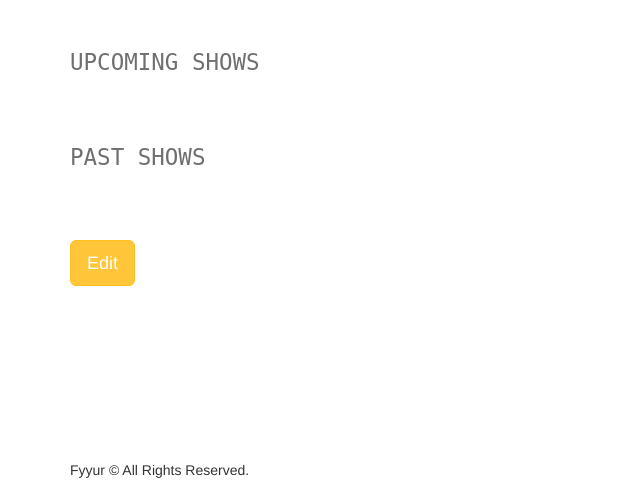
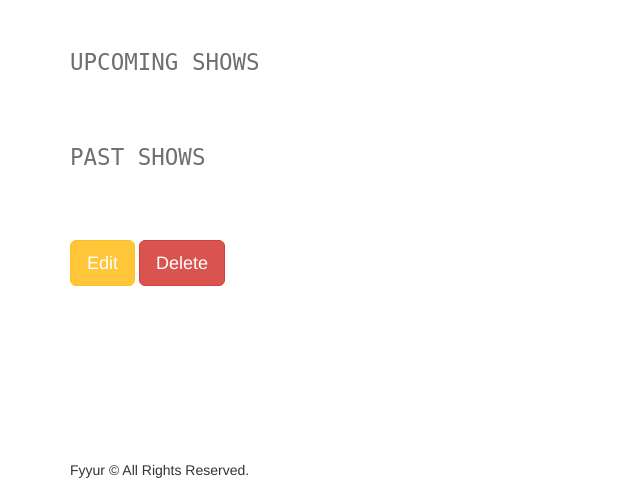
Before and after one commit to john0isaac/Fyyur-Webapp, a Flask app: page /venues/1 in a window 1280 px wide. Shown: the part 285-770 px from the top of the page, without its empty margins (0-640 px from the left). Run offline with Flask 2, Linux system fonts and the light colour scheme; data that the repository does not hold is empty; some libraries are stand-ins or nearby versions.

Commit message:
Delete Venue & Artist

```diff
--- a/app.py
+++ b/app.py
@@ -195,7 +195,7 @@ def create_venue_submission():
   # e.g., flash('An error occurred. Venue ' + data.name + ' could not be listed.')
   # see: http://flask.pocoo.org/docs/1.0/patterns/flashing/
 
-@app.route('/venues/<venue_id>', methods=['DELETE'])
+@app.route('/venues/<venue_id>/delete', methods=['DELETE'])
 def delete_venue(venue_id):
   # TODO: Complete this endpoint for taking a venue_id, and using
   # SQLAlchemy ORM to delete a record. Handle cases where the session commit could fail.
@@ -209,11 +209,9 @@ def delete_venue(venue_id):
   finally:
     db.session.close()
   if not error:
-    flash('Venue was successfully deleted!')
+    return render_template('pages/home.html'), 200
   else:
-    flash('An error occurred. Venue could not be deleted.')
     abort(500)
-  return render_template('pages/home.html')
   # BONUS CHALLENGE: Implement a button to delete a Venue on a Venue Page, have it so that
   # clicking that button delete it from the db then redirect the user to the homepage
 
@@ -427,6 +425,23 @@ def create_artist_submission():
   # e.g., flash('An error occurred. Artist ' + data.name + ' could not be listed.')
   return render_template('pages/home.html')
 
+@app.route('/artists/<artist_id>/delete', methods=['DELETE'])
+def delete_artist(artist_id):
+  # TODO: Complete this endpoint for taking a artist_id, and using
+  # SQLAlchemy ORM to delete a record. Handle cases where the session commit could fail.
+  error = False
+  try:
+    Artist.query.filter_by(id=artist_id).delete()
+    db.session.commit()
+  except:
+    error=True
+    db.session.rollback()
+  finally:
+    db.session.close()
+  if not error:
+    return render_template('pages/home.html'), 200
+  else:
+    abort(500)
 
 #  Shows
 #  ----------------------------------------------------------------
--- a/templates/pages/show_artist.html
+++ b/templates/pages/show_artist.html
@@ -72,6 +72,8 @@
 	</div>
 </section>
 
+
 <a href="/artists/{{ artist.id }}/edit"><button class="btn btn-primary btn-lg">Edit</button></a>
+<a href="/"><button onclick="fetch('/artists/{{ artist.id }}/delete', {method: 'DELETE'});" class="btn btn-danger btn-lg">Delete</button></a>
 
 {% endblock %}
--- a/templates/pages/show_venue.html
+++ b/templates/pages/show_venue.html
@@ -76,5 +76,6 @@
 </section>
 
 <a href="/venues/{{ venue.id }}/edit"><button class="btn btn-primary btn-lg">Edit</button></a>
+<a href="/"><button onclick="fetch('/venues/{{ venue.id }}/delete', {method: 'DELETE'});" class="btn btn-danger btn-lg">Delete</button></a>
 
 {% endblock %}
```
